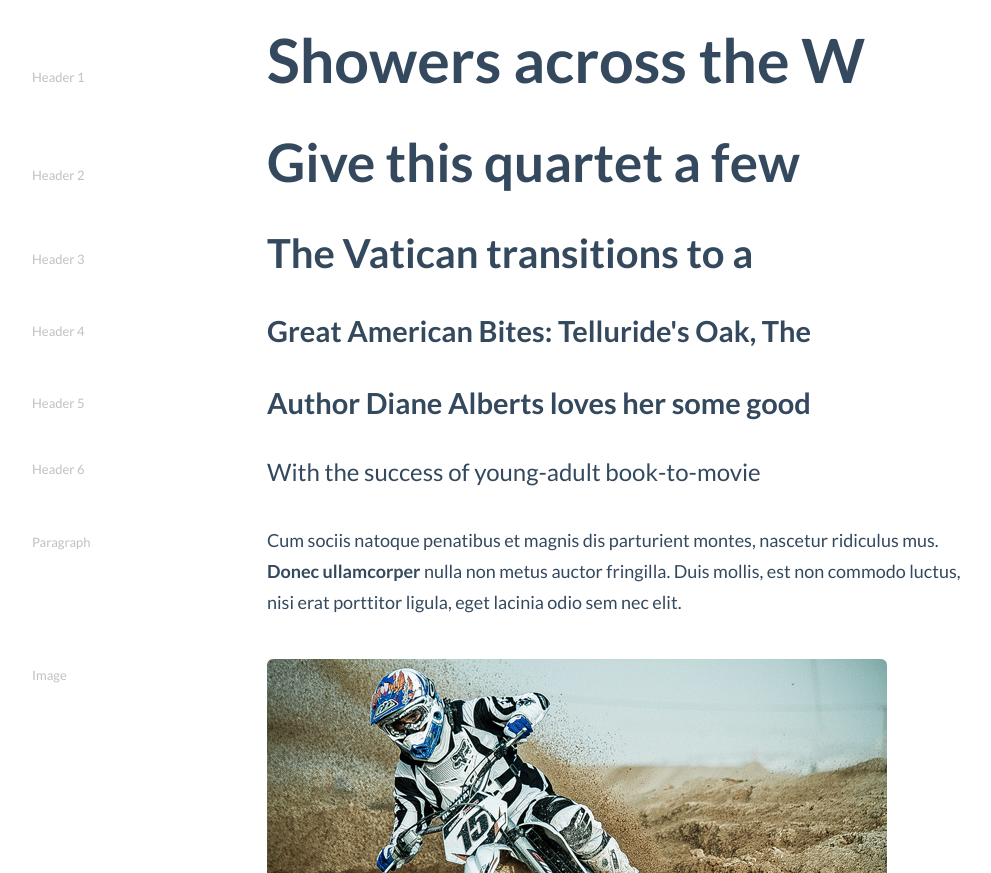
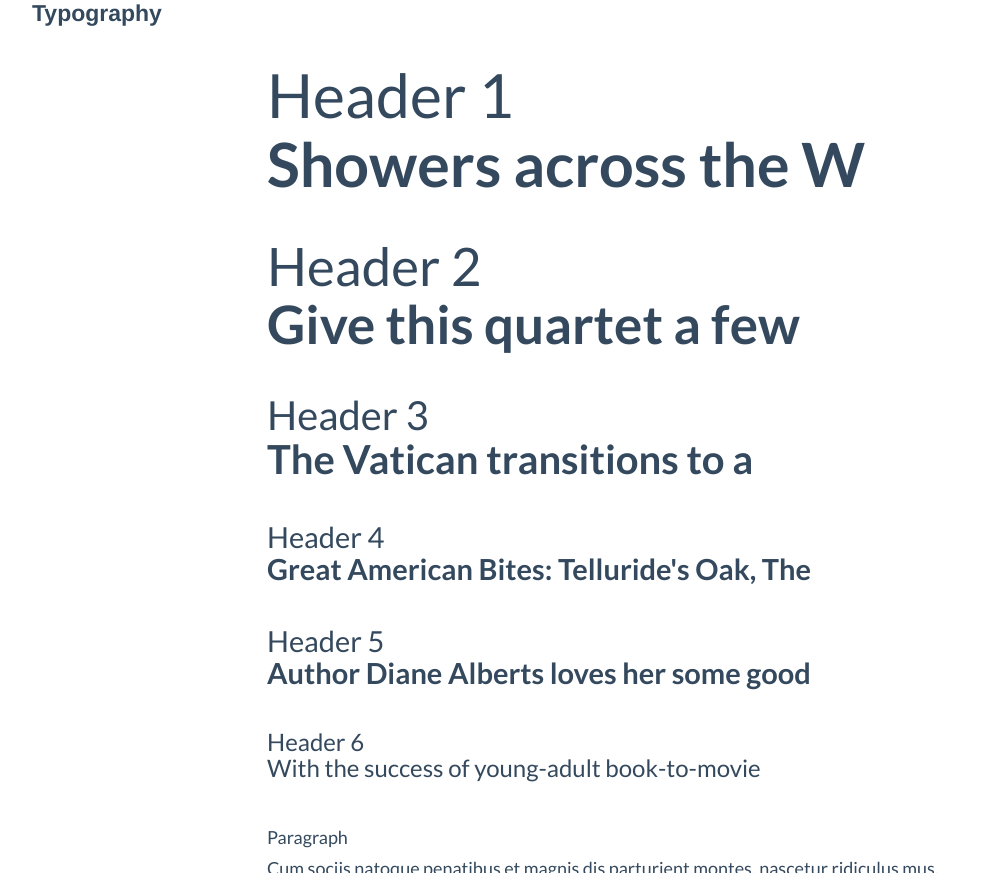
Before and after one commit to LindBalls/test-repository, a website: page _flatUI/index.html in a window 1280 px wide. Shown: the part 1927-2800 px from the top of the page, without its empty margins (138-1129 px from the left). Drawn offline with Linux system fonts and the light colour scheme.

Commit message:
update to demo.css file

```diff
--- a/_flatUI/css/demo.css
+++ b/_flatUI/css/demo.css
@@ -19,16 +19,12 @@
   background-size: 236px 181px;
   height: 181px;
   margin: 0 auto 26px;
-  overflow: hidden;
   text-indent: -9999em;
   width: 236px;
 }
 .demo-logo small {
   color: rgba(52, 73, 94, 0.30000000000000004);
   display: block;
-  font-size: 22px;
-  font-weight: 700;
-  letter-spacing: 0;
   padding-top: 5px;
 }
 .demo-row {
@@ -38,18 +34,31 @@
 .demo-row .demo-text-note {
   display: block;
   width: 260px;
-  position: absolute;
-  bottom: 10px;
-  left: 0;
-  font-size: 13px;
-  line-height: 13px;
-  color: #c0c1c2;
   font-weight: 400;
 }
 .demo-row .demo-text-note {
   bottom: auto;
   top: 10px;
 }
+
+
+.demo-row .demo-text-note {
+  bottom: auto;
+  top: 10px;
+}
+.demo-row .demo-text-note {
+  bottom: auto;
+  top: 10px;
+}
+.demo-row .demo-text-note {
+  bottom: auto;
+  top: 10px;
+}
+.demo-row .demo-text-note {
+  bottom: auto;
+  top: 10px;
+}
+
 .demo-row.typography-row .demo-content {
   float: none;
   width: auto;
```
Lines whose indentation alone changed are shown as unchanged.
